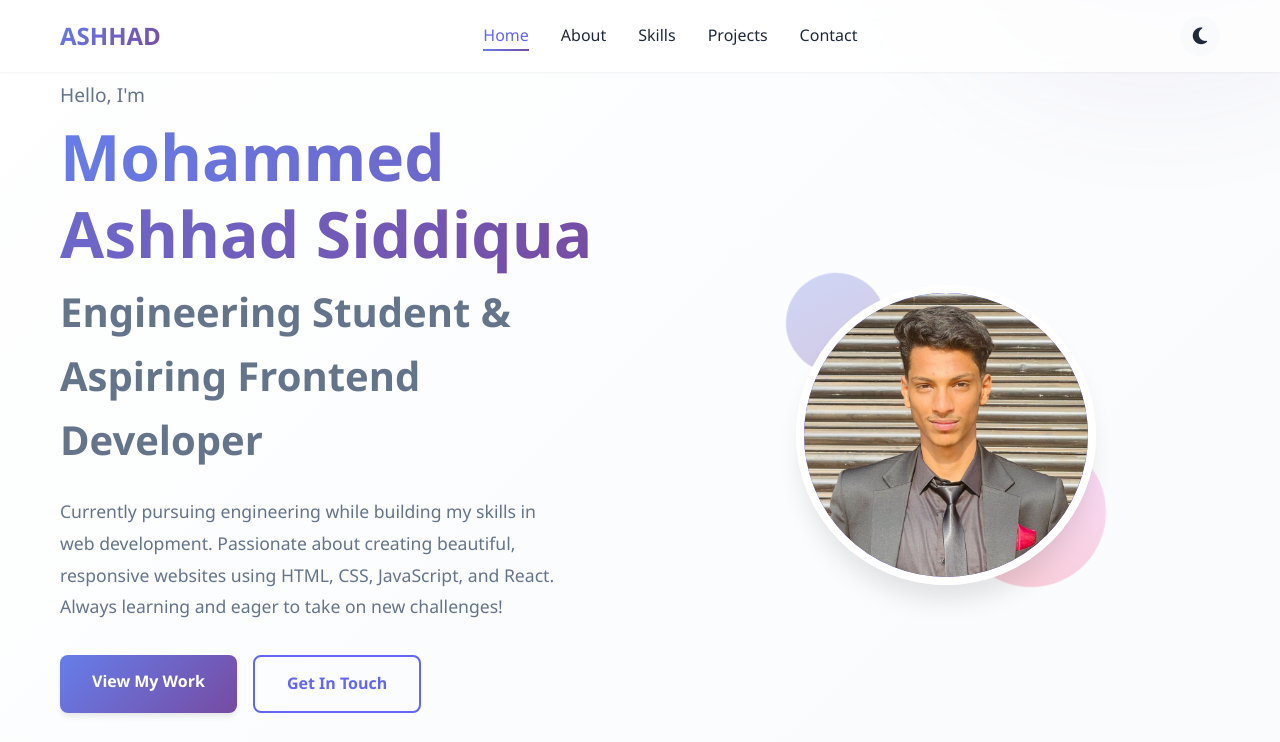
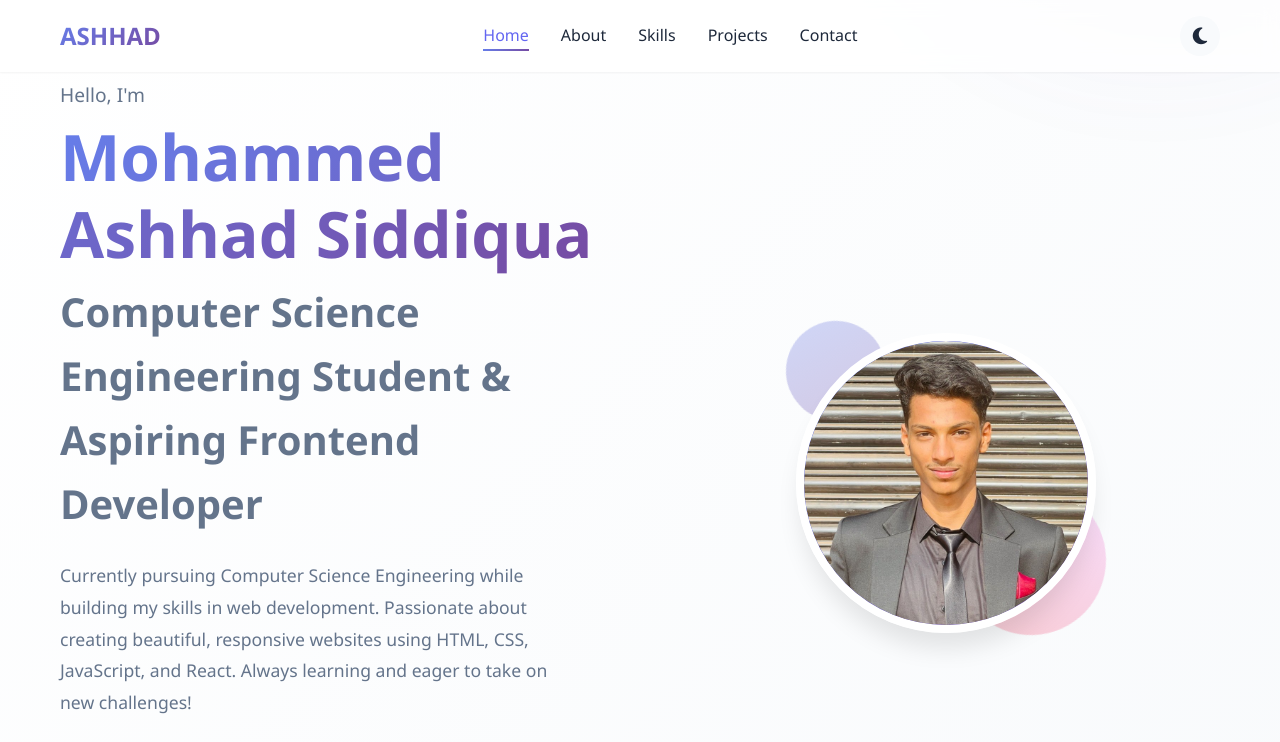
Before and after one commit to mohammedashhad/portfolio, a plain HTML site: page index.html in a window 1280 px wide. Shown: the top 742 px of the page. Drawn offline with Linux system fonts and the light colour scheme.

Commit message:
slight changes
Updated the title and description to reflect the specific field of study.

```diff
--- a/index.html
+++ b/index.html
@@ -45,9 +45,9 @@
                     <h1 class="hero-name">
                         <span class="gradient-text">Mohammed Ashhad Siddiqua</span>
                     </h1>
-                    <h2 class="hero-title">Engineering Student & Aspiring Frontend Developer</h2>
+                    <h2 class="hero-title">Computer Science Engineering Student & Aspiring Frontend Developer</h2>
                     <p class="hero-description">
-                        Currently pursuing engineering while building my skills in web development.
+                        Currently pursuing Computer Science Engineering while building my skills in web development.
                         Passionate about creating beautiful, responsive websites using HTML, CSS,
                         JavaScript, and React. Always learning and eager to take on new challenges!
                     </p>
@@ -391,7 +391,7 @@
                             <i class="fas fa-graduation-cap"></i>
                             <div>
                                 <h4>Education</h4>
-                                <span>Engineering Student</span>
+                                <span>Computer Science Engineering Student</span>
                             </div>
                         </div>
                         <div class="contact-item">
```
